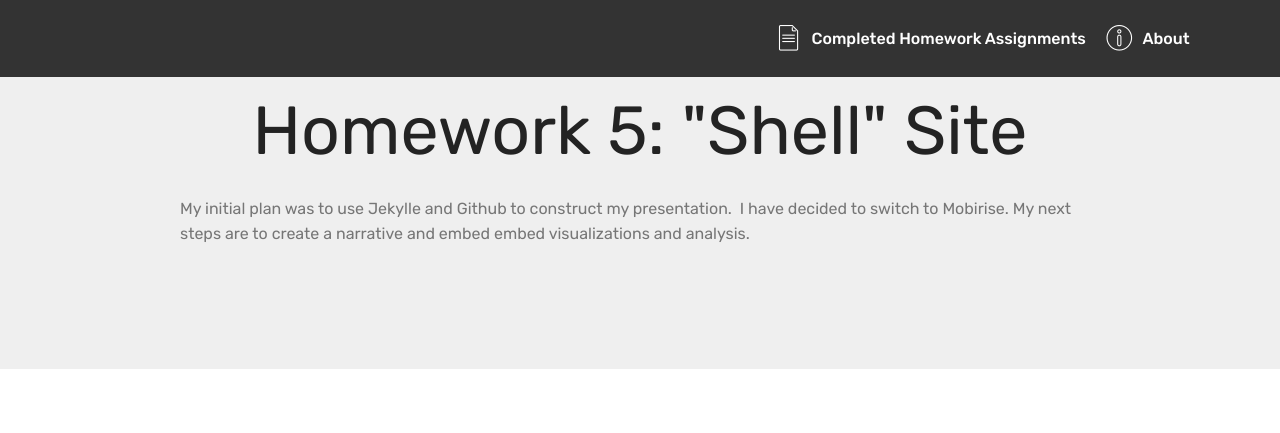
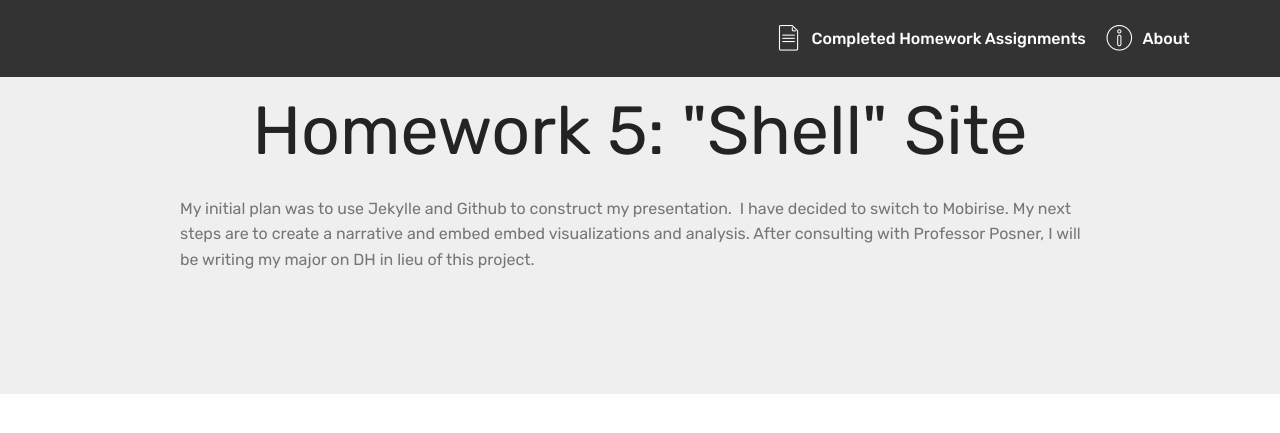
Before and after one commit to goudstad/goudstad.github.io, a Jekyll site: the page hw5.html, which Jekyll copies as it is, in a window 1280 px wide, cut to the strip 0-455 px from the top of the page. Shown: the top 433 px of the strip. Built offline with Jekyll 4.4.1, drawn with Linux system fonts in a browser that asks for light colours; some web fonts are replaced.

Commit message:
Update hw5.html

```diff
--- a/hw5.html
+++ b/hw5.html
@@ -65,7 +65,7 @@
             <div class="col-md-10 align-center">
                 <h1 class="mbr-section-title mbr-bold pb-3 mbr-fonts-style display-1"><span style="font-weight: normal;">Homework 5: "Shell" Site</span></h1>
 
-                <p class="mbr-text pb-3 mbr-fonts-style display-7">My initial plan was to use Jekylle and Github to construct my presentation. &nbsp;I have decided to switch to Mobirise. My next steps are to create a narrative and embed embed visualizations and analysis.<br></p>
+                <p class="mbr-text pb-3 mbr-fonts-style display-7">My initial plan was to use Jekylle and Github to construct my presentation. &nbsp;I have decided to switch to Mobirise. My next steps are to create a narrative and embed embed visualizations and analysis. After consulting with Professor Posner, I will be writing my major on DH in lieu of this project.<br></p>
 
             </div>
         </div>
```
